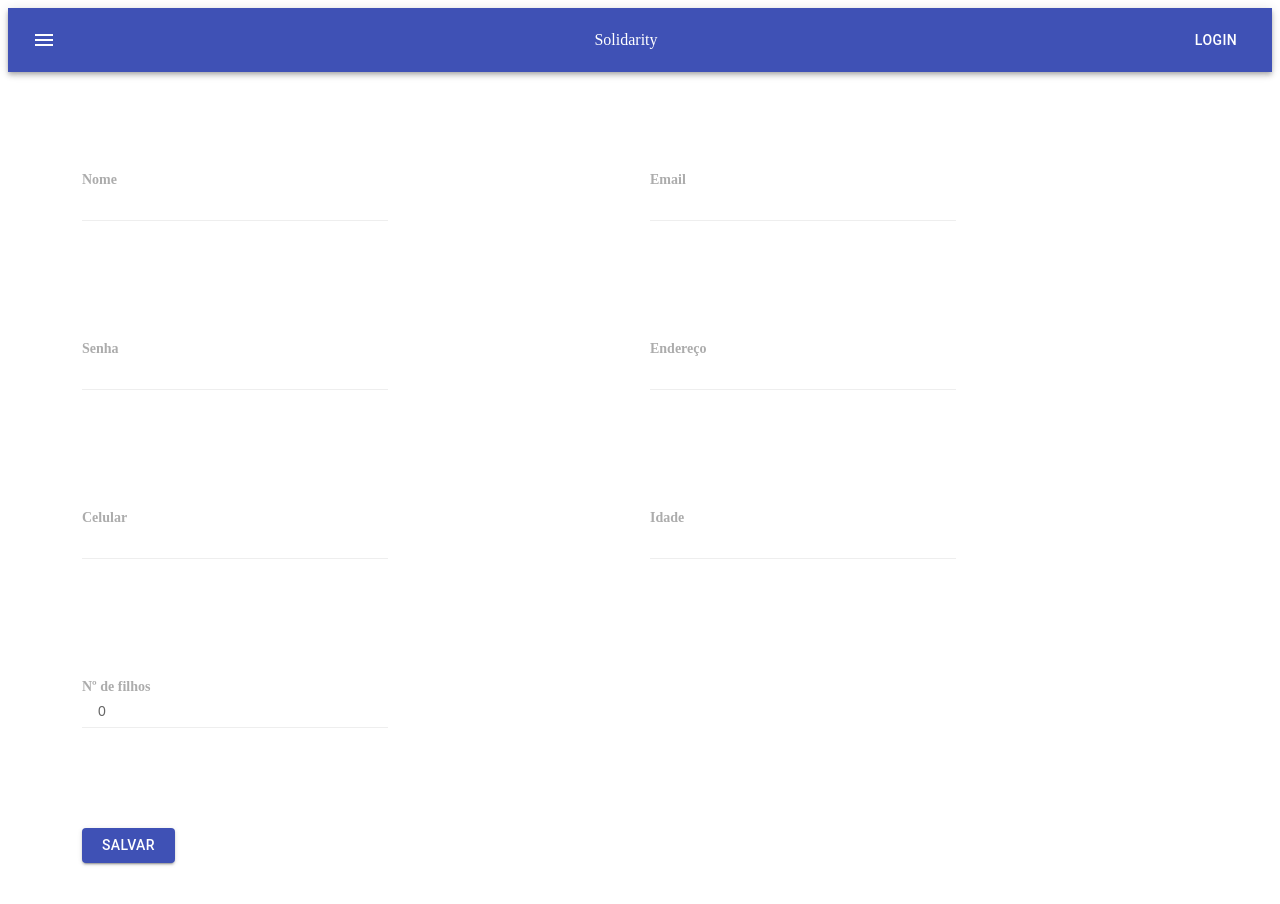
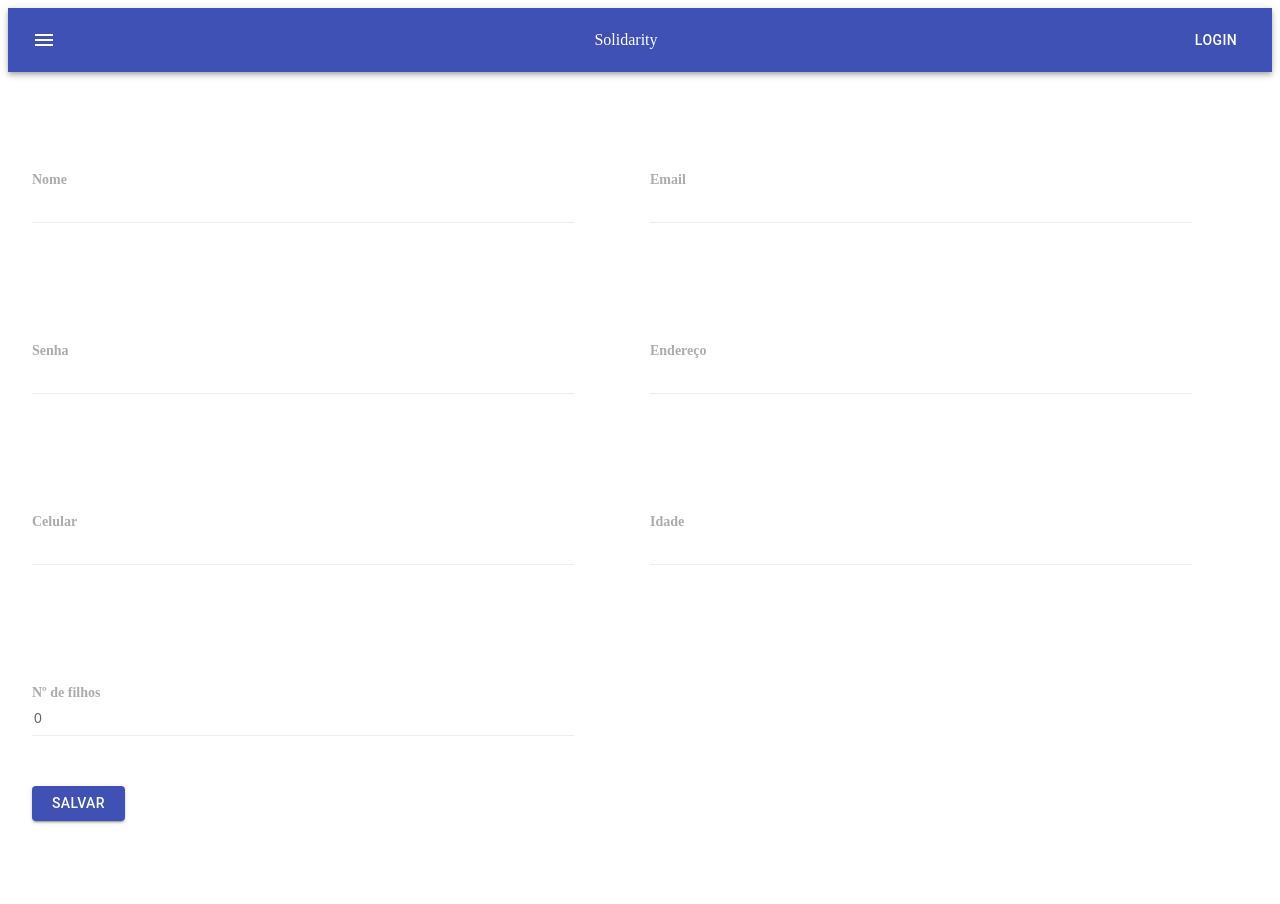
Before and after one commit to kmvbatista/fica-em-casa-front, a React (Create React App) app: page /signUp in a window 1280 px wide. Shown: the top 904 px of the page. After the commit the page ends 829 px from the top, so only its background shows below. Built offline with nearby package versions, Linux system fonts and the light colour scheme.

Commit message:
signup screen

```diff
--- a/package.json
+++ b/package.json
@@ -8,6 +8,7 @@
     "@testing-library/jest-dom": "^4.2.4",
     "@testing-library/react": "^9.3.2",
     "@testing-library/user-event": "^7.1.2",
+    "axios": "^0.19.2",
     "react": "^16.13.1",
     "react-dom": "^16.13.1",
     "react-router-dom": "^5.1.2",
--- a/src/App.css
+++ b/src/App.css
@@ -39,7 +39,7 @@ form .input-block + .input-block {
 }
 
 form .input-group {
-  padding: 50px;
+  padding: 50px 0;
 
   margin-top: 20px;
   display: grid;
@@ -59,8 +59,7 @@ form .input-block label {
 }
 
 input {
-  padding: 0 16px;
-  width: 50%;
+  width: 90%;
   height: 32px;
   font-size: 14px;
   color: #666;
--- a/src/pages/Signup/index.js
+++ b/src/pages/Signup/index.js
@@ -2,6 +2,7 @@ import React, { useState } from 'react';
 import { Container, Button } from '@material-ui/core';
 import { useHistory } from 'react-router-dom';
 
+import api from '../../services/api';
 import './style.css';
 
 export default function Signup() {
@@ -10,23 +11,25 @@ export default function Signup() {
   const [password, setPassword] = useState('');
   const [adress, setAdress] = useState('');
   const [age, setAge] = useState('');
-  const [cellphone, setCellphone] = useState('');
+  const [phone, setPhone] = useState('');
   const [childrensNumber, setChildrensNumber] = useState(0);
 
   const history = useHistory();
 
-  const handleSubmit = () => {
-    console.log({
+  const handleSubmit = async () => {
+    const dataToSend = {
       email,
       name,
       password,
       adress,
       age,
-      cellphone,
+      phone,
       childrensNumber,
-    });
+    };
+    await api.post('/user', dataToSend);
     history.push('/');
   };
+
   return (
     <Container className='container'>
       <form>
@@ -83,14 +86,14 @@ export default function Signup() {
 
         <div className='input-group'>
           <div className='input-block'>
-            <label htmlFor='cellphone'>Celular</label>
+            <label htmlFor='phone'>Celular</label>
             <input
               type='text'
-              name='cellphone'
-              id='cellphone'
+              name='phone'
+              id='phone'
               required
-              value={cellphone}
-              onChange={e => setCellphone(e.target.value)}
+              value={phone}
+              onChange={e => setPhone(e.target.value)}
             />
           </div>
 
--- a/src/pages/Signup/style.css
+++ b/src/pages/Signup/style.css
@@ -1,5 +1,4 @@
 .save-button {
-  margin: 50px;
   padding: 5px 20px;
 }
 
--- /dev/null
+++ b/src/services/api.js
@@ -0,0 +1,7 @@
+import axios from 'axios';
+
+const api = axios.create({
+  baseURL: 'http://localhost:3333',
+});
+
+export default api;
```
Also changed, not shown: 1 other file (tests, documents, lock files or other folders).
